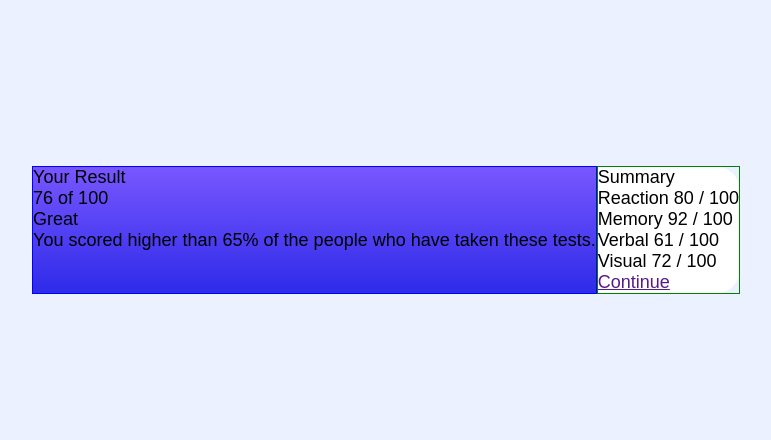
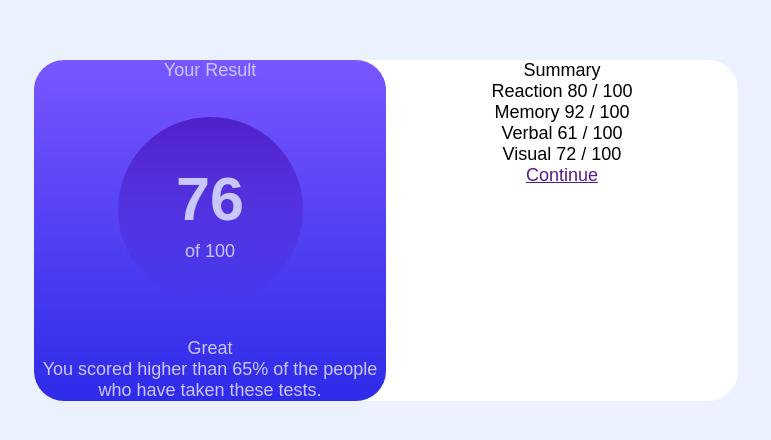
Before and after one commit to kocurr/Results_summary_component, a plain HTML site: page index.html in a window 1280 px wide. Shown: the part 170-610 px from the top of the page, without its empty margins (254-1025 px from the left). Drawn offline with Linux system fonts and the light colour scheme.

Commit message:
Creating styles

```diff
--- a/css/style.css
+++ b/css/style.css
@@ -35,17 +35,44 @@
 }
 
 .content__main {
-    border-radius: 25px;
+    border-radius: 30px;
     background-color: var(--white);
     display: flex;
     justify-content: center;
+    text-align: center;
 }
 
 .content__main__result {
-    border: 1px solid blue;
     background: linear-gradient(var(--light-slate-blue),var(--light-royal-blue));
+    border-radius: 30px;
+    width: 50%;
+    color: var(--light-lavender);
 }
 
 .content__main__summary {
-    border: 1px solid green;
+    border-radius: 30px;
+    width: 50%;
 }
+
+.content__main__result--score {
+    border-radius: 50%;
+    width: 185px;
+    height: 185px;
+    margin: 2rem auto;
+    text-align: center;
+    display: flex;
+    justify-content: center;
+    align-items: center;
+    background: linear-gradient(var(--violet-blue),var(--persian-blue));
+}
+
+.content__main__result--score p {
+
+}
+
+.content__main__result--score span {
+    display: block;
+    font-size: 3.4rem;
+    margin: 0.4rem 0;
+    font-weight: bold;
+}
--- a/index.html
+++ b/index.html
@@ -1,5 +1,5 @@
 <!DOCTYPE html>
-<html lang="en">
+<html lang="pl">
 <head>
   <meta charset="UTF-8">
   <meta name="viewport" content="width=device-width, initial-scale=1.0"> <!-- displays site properly based on user's device -->
@@ -15,7 +15,7 @@
       <div class="content__main__result light">
         <p class="content__main--text">Your Result</p>
         <div class="content__main__result--score">
-          <span>76</span> of 100
+          <p><span>76</span> of 100</p>
         </div>
         <p class="content__main__result--h1">Great</p>
         <p class="content__main__result--txt">You scored higher than 65% of the people who have taken these tests.</p>
```
